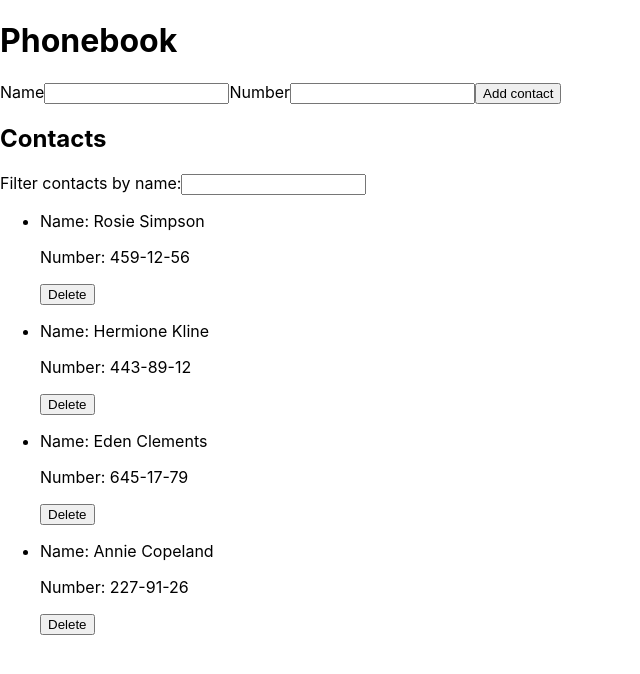
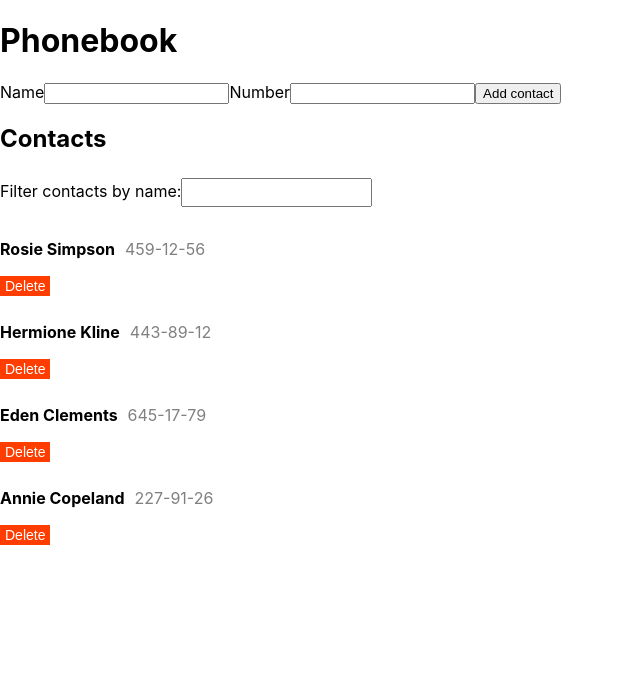
Before and after one commit to Dyhless/react-hw-02-phonebook, a React (Create React App) app: page / in a window 1280 px wide. Shown: the top 674 px of the page, without its empty margins (0-640 px from the left). Built offline with nearby package versions, Linux system fonts and the light colour scheme.

Commit message:
update styles

```diff
--- a/src/components/ContactForm/ContactForm.jsx
+++ b/src/components/ContactForm/ContactForm.jsx
@@ -1,4 +1,5 @@
 import React, { Component } from 'react';
+import { Form, Label, Input, Button } from './ContactForm.styled';
 
 class ContactForm extends Component {
   state = {
--- a/src/components/ContactItem/ContactItem.jsx
+++ b/src/components/ContactItem/ContactItem.jsx
@@ -1,13 +1,16 @@
 import React from 'react';
+import { Item, Info, Name, Number, DeleteButton } from './ContactItem.styled';
 
 const ContactItem = ({ name, number, onDelete }) => (
-  <li>
-    <p>Name: {name}</p>
-    <p>Number: {number}</p>
-    <button type="button" onClick={onDelete}>
+  <Item>
+    <Info>
+      <Name>{name}</Name>
+      <Number>{number}</Number>
+    </Info>
+    <DeleteButton type="button" onClick={onDelete}>
       Delete
-    </button>
-  </li>
+    </DeleteButton>
+  </Item>
 );
 
 export default ContactItem;
--- a/src/components/ContactList/ContactList.jsx
+++ b/src/components/ContactList/ContactList.jsx
@@ -1,17 +1,27 @@
 import React from 'react';
-import ContactItem from '../ContactItem/ContactItem';
+import {
+  List,
+  ListItem,
+  ContactInfo,
+  Name,
+  Number,
+  DeleteButton,
+} from './ContactList.styled';
 
 const ContactList = ({ contacts, onDeleteContact }) => (
-  <ul>
+  <List>
     {contacts.map(({ id, name, number }) => (
-      <ContactItem
-        key={id}
-        name={name}
-        number={number}
-        onDelete={() => onDeleteContact(id)}
-      />
+      <ListItem key={id}>
+        <ContactInfo>
+          <Name>{name}</Name>
+          <Number>{number}</Number>
+        </ContactInfo>
+        <DeleteButton type="button" onClick={() => onDeleteContact(id)}>
+          Delete
+        </DeleteButton>
+      </ListItem>
     ))}
-  </ul>
+  </List>
 );
 
 export default ContactList;
--- a/src/components/Filter/Filter.jsx
+++ b/src/components/Filter/Filter.jsx
@@ -1,10 +1,11 @@
 import React from 'react';
+import { Wrapper, Input } from './Filter.styled';
 
 const Filter = ({ filter, onChangeFilter }) => (
-  <label>
+  <Wrapper>
     Filter contacts by name:
-    <input type="text" value={filter} onChange={onChangeFilter} />
-  </label>
+    <Input type="text" value={filter} onChange={onChangeFilter} />
+  </Wrapper>
 );
 
 export default Filter;
```
